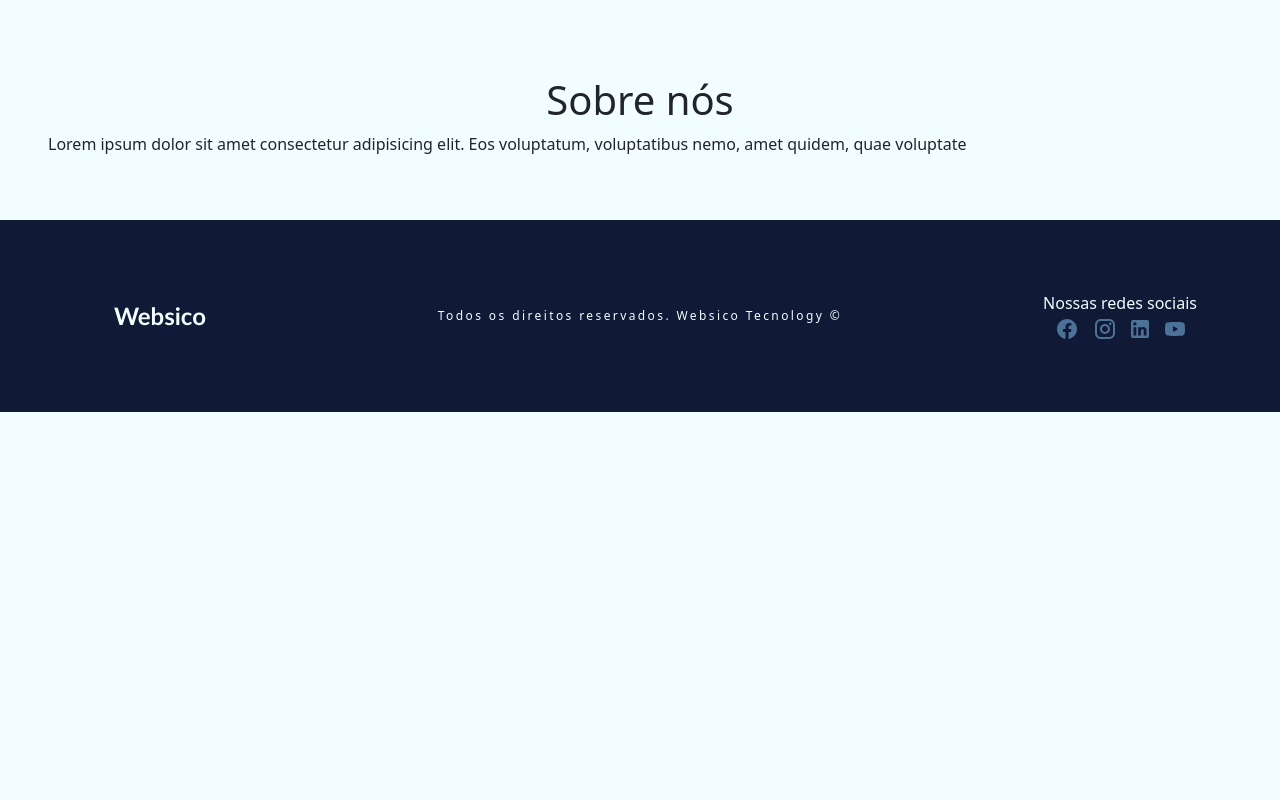
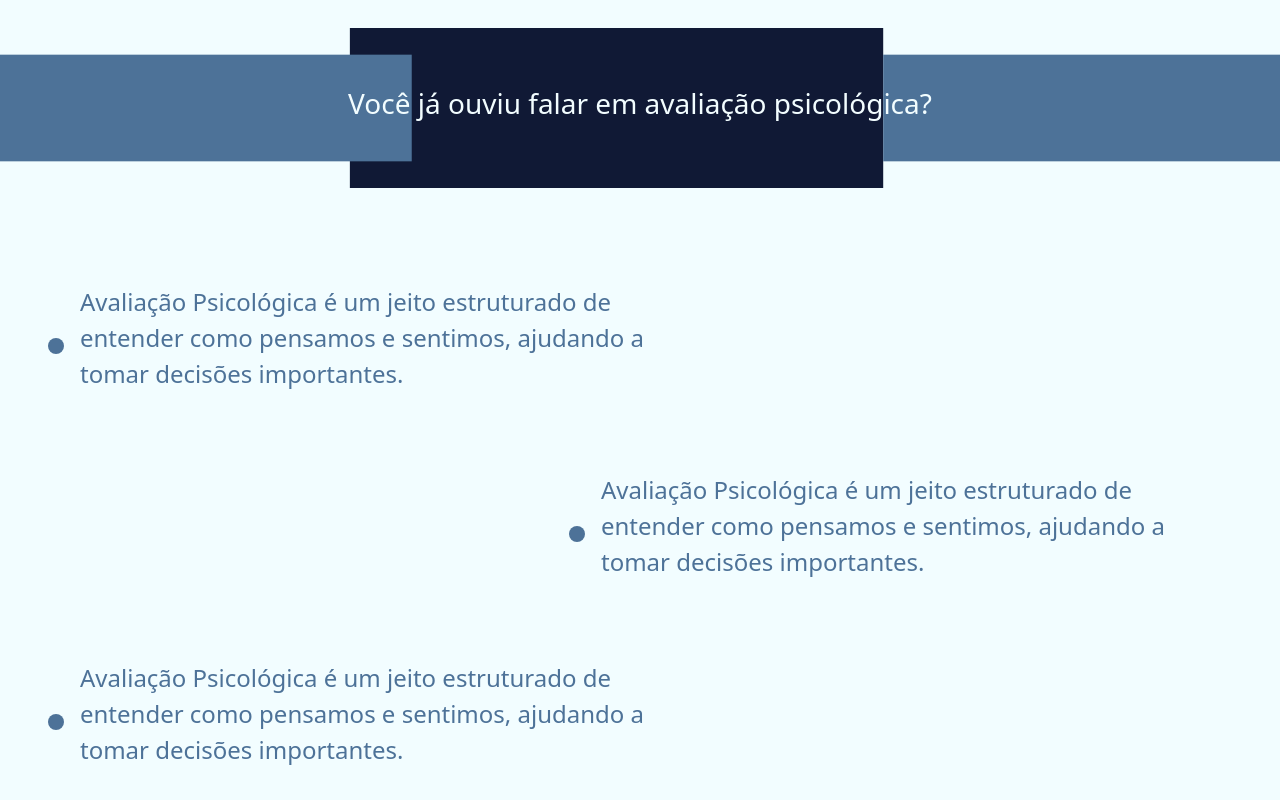
Before and after one commit to lcs-marinho/websico, an Angular app: page /home in a window 1280 px wide. Shown: the part 820-1620 px from the top of the page. Before the commit the page ends 1232 px from the top, so only its background shows below. Built offline with nearby package versions, Linux system fonts and the light colour scheme.

Commit message:
content-one feat

```diff
--- a/package.json
+++ b/package.json
@@ -3,7 +3,7 @@
   "version": "0.0.0",
   "scripts": {
     "ng": "ng",
-    "start": "ng serve",
+    "start": "ng serve --host 0.0.0.0 --port 4200",
     "build": "ng build",
     "watch": "ng build --watch --configuration development",
     "test": "ng test"
--- a/src/page/home/home.component.html
+++ b/src/page/home/home.component.html
@@ -1,10 +1,5 @@
 <div class="home-page">
     <app-carrousel></app-carrousel>
 
-    <div class="container-fluid mt-5 p-5">
-        <h1 class="text-center">Sobre nós</h1>
-        <p>
-            Lorem ipsum dolor sit amet consectetur adipisicing elit. Eos
-            voluptatum, voluptatibus nemo, amet quidem, quae voluptate
-    </div>
+    <app-content-one></app-content-one>
 </div>
--- a/src/page/home/home.component.scss
+++ b/src/page/home/home.component.scss
@@ -1,4 +1,3 @@
-.info-one {
-    margin-top: 8rem;
-
+.home-page {
+    margin-bottom: 8rem;
 }
--- a/src/page/home/home.component.ts
+++ b/src/page/home/home.component.ts
@@ -1,11 +1,12 @@
 import { CommonModule } from '@angular/common';
 import { Component, OnInit } from '@angular/core';
 import { CarrouselComponent } from 'src/shared/components/carrousel/carrousel.component';
+import { ContentOneComponent } from 'src/shared/components/content-one/content-one.component';
 
 @Component({
   selector: 'app-home',
   standalone:true,
-  imports: [CommonModule,CarrouselComponent],
+  imports: [CommonModule,CarrouselComponent, ContentOneComponent],
   templateUrl: './home.component.html',
   styleUrls: ['./home.component.scss']
 })
--- /dev/null
+++ b/src/shared/components/content-one/content-one.component.html
@@ -0,0 +1,40 @@
+<div class="container-fill">
+  <div
+    class="background-custom mt-5 d-flex justify-content-center align-items-center"
+  >
+    <h3 class="fs-3 text-center">
+      Você já ouviu falar em avaliação psicológica?
+    </h3>
+  </div>
+
+  <div class="p-5 custom-flex mt-5">
+    <span class="align-items-start d-flex flex-row align-items-center column-gap-3">
+        <div style="min-width: 1rem; min-height: 1rem; background-color: var(--ucla-blue); border-radius: 50%;"></div>
+        <p class="fs-4">
+          Avaliação Psicológica é um jeito estruturado de entender como pensamos e
+          sentimos, ajudando a tomar decisões importantes.
+        </p>
+    </span>
+    <span class=" align-self-end d-flex flex-row align-items-center column-gap-3 ">
+        <div style="min-width: 1rem; min-height: 1rem; background-color: var(--ucla-blue);border-radius: 50%;"></div>
+        <p class="fs-4">
+          Avaliação Psicológica é um jeito estruturado de entender como pensamos e
+          sentimos, ajudando a tomar decisões importantes.
+        </p>
+    </span>
+    <span class="align-items-start d-flex flex-row align-items-center column-gap-3">
+        <div style="min-width: 1rem; min-height: 1rem; background-color: var(--ucla-blue);border-radius: 50%;"></div>
+        <p class="fs-4">
+          Avaliação Psicológica é um jeito estruturado de entender como pensamos e
+          sentimos, ajudando a tomar decisões importantes.
+        </p>
+    </span>
+    <span class=" align-self-end d-flex flex-row align-items-center column-gap-3">
+        <div style="min-width: 1rem; min-height: 1rem; background-color: var(--ucla-blue);border-radius: 50%;"></div>
+        <p class="fs-4">
+          Avaliação Psicológica é um jeito estruturado de entender como pensamos e
+          sentimos, ajudando a tomar decisões importantes.
+        </p>
+    </span>
+  </div>
+</div>
--- /dev/null
+++ b/src/shared/components/content-one/content-one.component.scss
@@ -0,0 +1,29 @@
+.background-custom  {
+    color: var(--azure);
+    background: url("/assets/svg/background-marcador.svg") no-repeat center 100% / cover;
+    height: 10rem;
+ }
+
+ p{
+    color:var(--ucla-blue);
+ }
+
+ .custom-flex {
+    display: flex;
+    flex-direction: column;
+    justify-content: center;
+    row-gap: 4rem;
+
+    span {
+        width: 56%;
+    }
+ }
+
+ @media (max-width: 768px) {
+    .custom-flex {
+
+        span {
+            width: 90%;
+        }
+     }
+ }
```
Also changed, not shown: src/shared/components/content-one/content-one.component.ts (added, +11 -0 lines), src/assets/svg/background-marcador.svg (added), 1 other file (tests, documents, lock files or other folders).
